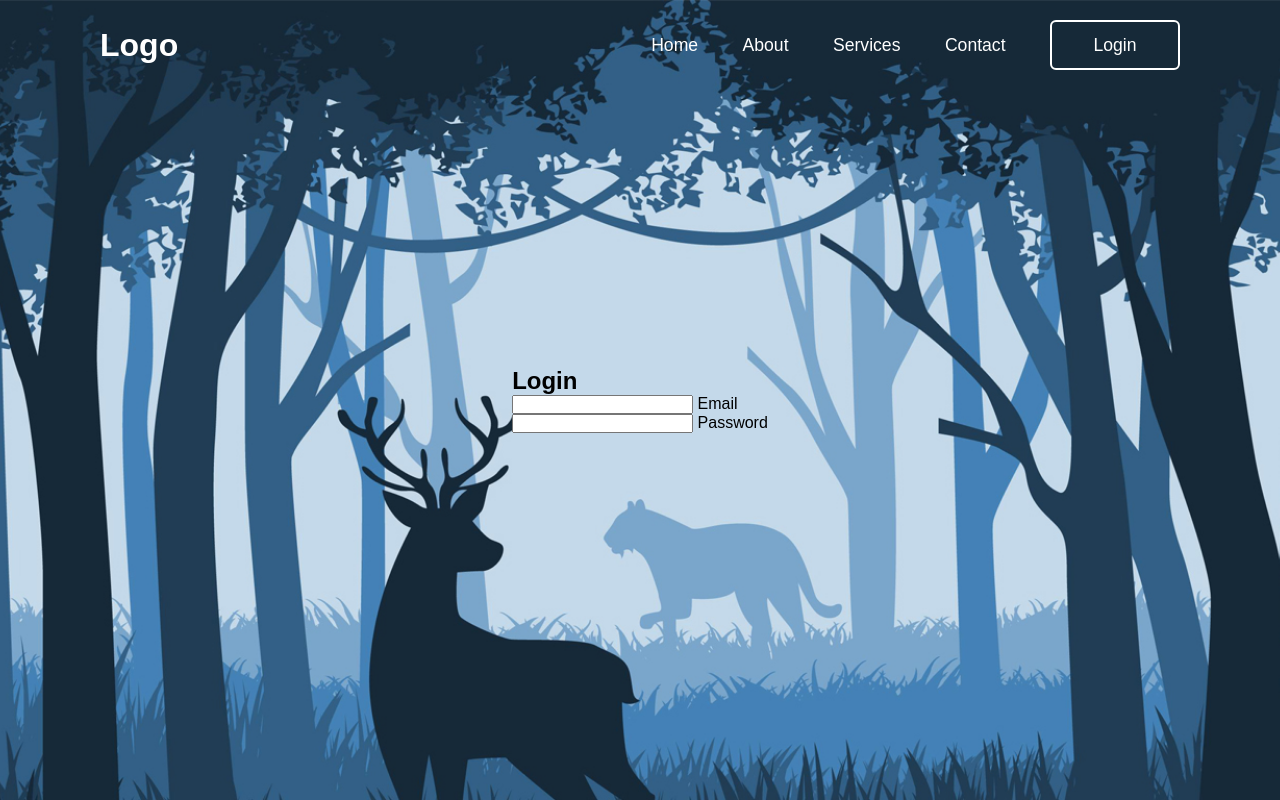
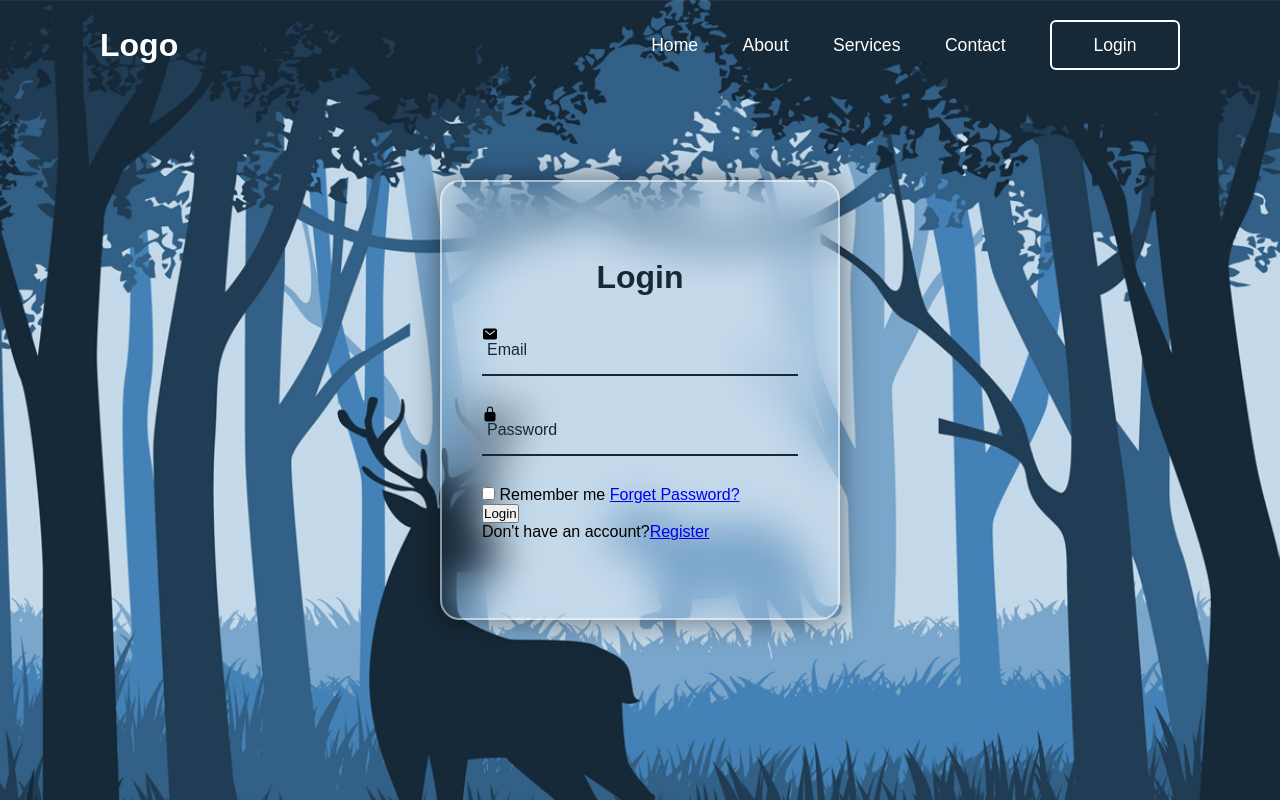
Before and after one commit to anamsk663/practice_project1, a plain HTML site: page index.html in a window 1280 px wide. Drawn offline with nearby package versions, Linux system fonts and the light colour scheme; a web font is replaced by a local one.

Commit message:
Working on signing page

```diff
--- a/index.html
+++ b/index.html
@@ -25,18 +25,33 @@
             <h2>Login</h2>
             <form action="#">
                 <div class="input-box">
-                    <span class="icon"></span>
+                    <span class="icon"><ion-icon name="mail"></ion-icon></span>
                     <input type="email" required>
                     <label>Email</label>
                 </div>
                 <div class="input-box">
-                    <span class="icon"></span>
+                    <span class="icon"><ion-icon name="lock-closed"></ion-icon></span>
                     <input type="password" required>
                     <label>Password</label>
+                </div>
+                <div class="remember-forgot">
+                    <label>
+                        <input type="checkbox">     Remember me
+                        <a href="#">Forget Password?</a>
+                    </label>
+                </div>
+                <button type="submit" class="btn">Login</button>
+                <div class="login-register">
+                    <p>Don't have an account?<a href="#" class="register-link">Register</a></p>
                 </div>
             </form>
         </div>
     </div>
+
+    <script src="script.js"></script>
+    <script type="module" src="https://unpkg.com/ionicons@7.1.0/dist/ionicons/ionicons.esm.js"></script>
+    <script nomodule src="https://unpkg.com/ionicons@7.1.0/dist/ionicons/ionicons.js"></script>
+
 </body>
 
 </html>
--- a/style.css
+++ b/style.css
@@ -80,3 +80,57 @@ header{
     color:#162938;
 
 }
+
+.wrapper{
+    position: relative;
+    width: 400px;
+    height: 440px;
+    background: transparent;
+    border: 2px solid rgba(255,255,255,.5);
+    border-radius: 20px;
+    backdrop-filter: blur(20px);
+    box-shadow: 0 0 30px rgba(0,0,0,.5);
+    display: flex;
+    justify-content: center;
+    align-items: center;
+}
+
+.wrapper .form-box{
+    width: 100%;
+    padding: 40px;
+}
+
+.form-box h2{
+    font-size: 2em;
+    color: #162938;
+    text-align: center;
+}
+
+.input-box{
+    position: relative;
+    width: 100%;
+    height: 50px;
+    border-bottom: 2px solid  #162938;
+    margin: 30px 0;
+}
+
+.input-box label{
+    position: absolute;
+    top: 50%;
+    left: 5px;
+    transform: translateY(-50%);
+    font-size: 1em;
+    color: #162938;
+    font-weight: 500;
+    pointer-events: none;
+
+}
+
+.input-box input{
+    width: 100%;
+    height: 100%;
+    background: transparent;
+    border: none;
+    outline: none;
+
+}
```
